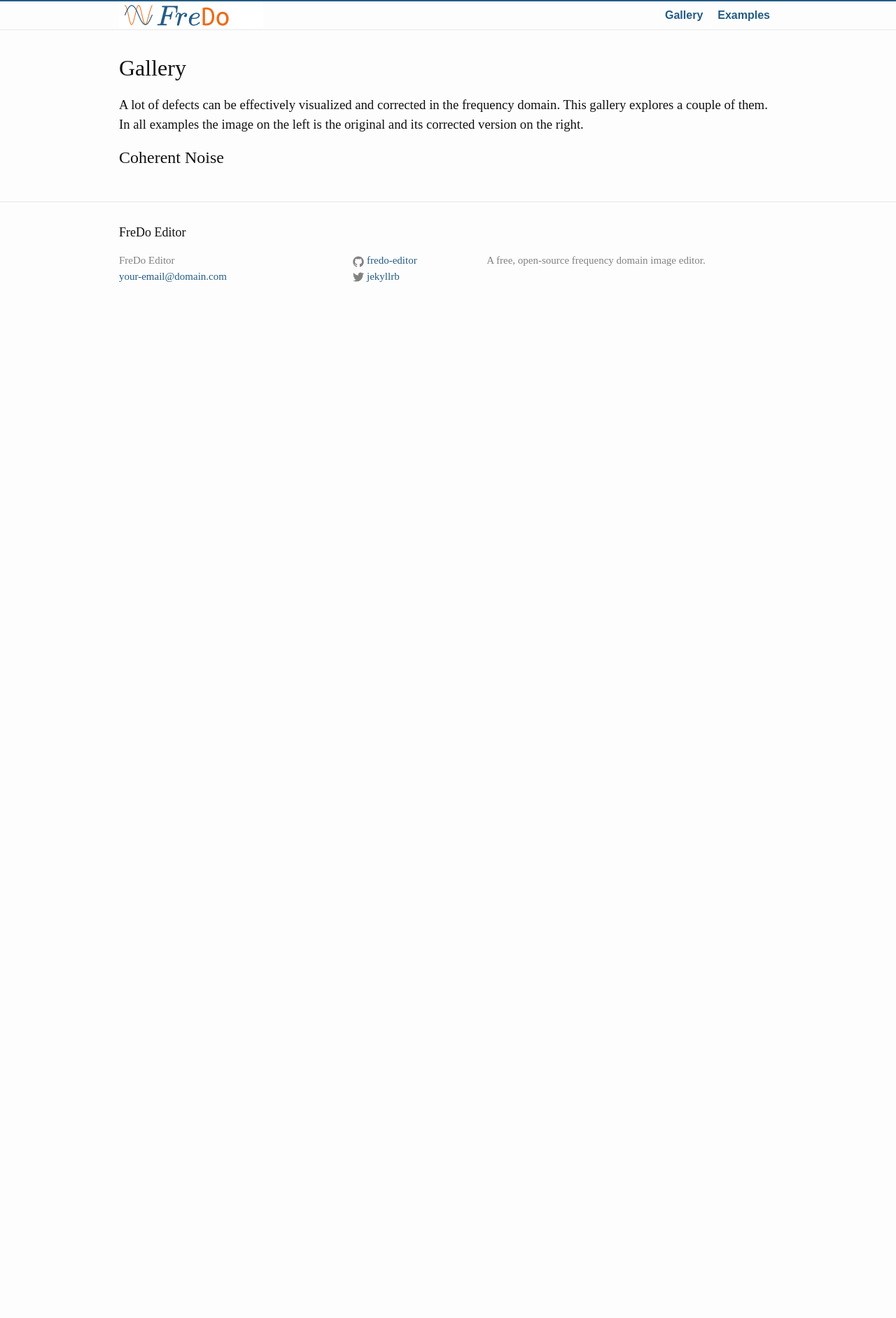
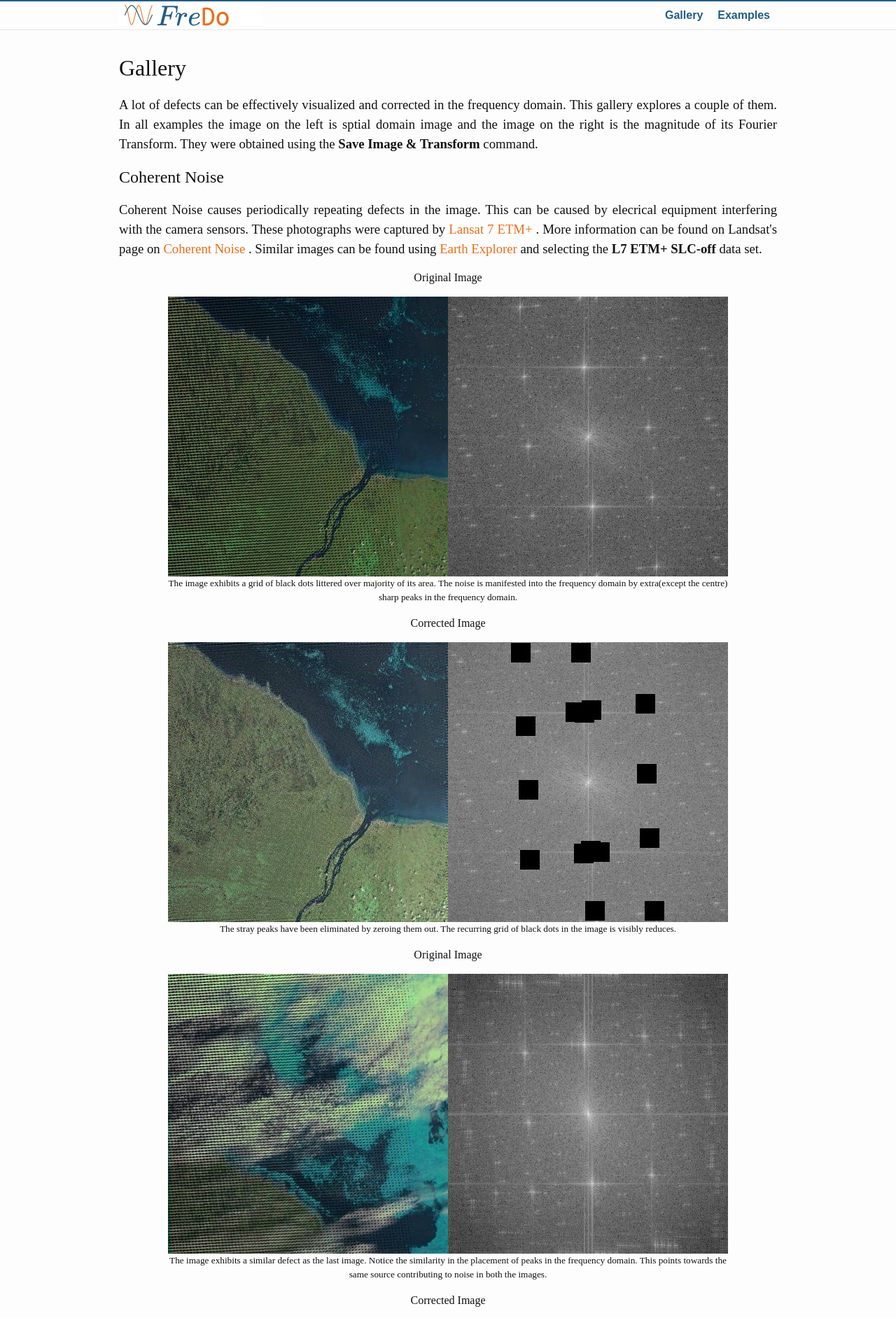
Before and after one commit to fredo-editor/fredo-editor.github.io, a Jekyll site: the page built from gallery.html, in a window 1280 px wide. Shown: the top 1884 px of the page at 70% size. Built offline with Jekyll 4.4.1, drawn with Linux system fonts in a browser that asks for light colours; some web fonts are replaced; before the commit the page ends 900 px from its top, so only the background shows below that; some of the changed text lies outside the part shown.

Commit message:
Added gallery with images

```diff
--- a/_sass/_base.scss
+++ b/_sass/_base.scss
@@ -91,11 +91,11 @@ h1, h2, h3, h4, h5, h6 {
  * Links
  */
 a {
-    color: $brand-color;
+    color: $brand-color2;
     text-decoration: none;
 
     &:visited {
-        color: darken($brand-color, 15%);
+        color: $brand-color;
     }
 
     &:hover {
--- a/_sass/_layout.scss
+++ b/_sass/_layout.scss
@@ -2,6 +2,8 @@
  * Site header
  */
 
+$bwidth:200px;
+$bmargin:20px;
 #bbox{
     a {
         color: $brand-color;
@@ -18,12 +20,24 @@
     a:hover{
         text-decoration: none;
     }
+}
 
+.img-centre{
+    display:block;
+    margin-left:auto;
+    margin-right:auto;
+}
 
+.caption{
+    text-align:center;
+    max-width:800px;
+    //width:800px;
+    margin-left:auto;
+    margin-right:auto;
 }
 .bold-button{
     color:#fff;
-    width:200px;
+    width:$bwidth;
     height:80px;
     display: inline-block;
 
@@ -37,19 +51,24 @@
     &:hover{
         background-color:$brand-color2;
     }
-    margin:20px;
+    margin:$bmargin;
 
 
 }
 
 .button-box{
-    margin:50px;
-    width:600px;
+    margin-top:50px;
+    width:3*$bwidth + 6*$bmargin + 10px;
+
     margin-left:auto;
     margin-right:auto;
 }
 .main-text{
     font-size:20px;
+    text-align:justify;
+}
+
+.gallery-text{
     text-align:justify;
 }
 .banner{
--- a/gallery.html
+++ b/gallery.html
@@ -4,14 +4,103 @@ title: Gallery
 permalink: /gallery/
 ---
 
-<div class="">
+<div class="gallery-text">
     <h1>Gallery</h1>
     <h3>
         A lot of defects can be effectively visualized and corrected in the frequency domain.
         This gallery explores a couple of them.
-        In all examples the image on the left is the original and its corrected version on the
-        right.
+        In all examples the image on the left is sptial domain image and the image on
+        the right is the magnitude of its Fourier Transform. They were obtained using the
+        <b> Save Image &amp; Transform </b> command.
 
     </h3>
     <h2> Coherent Noise </h2>
+    <h3>
+        Coherent Noise causes periodically repeating defects in the image. This can be
+        caused by elecrical equipment interfering with the camera sensors. These photographs
+        were captured by <a href="https://landsat.usgs.gov/science_L7_cpf.php"> Lansat 7
+        ETM+ </a>. More information can be found on Landsat's page on <a href="http://landsat.usgs.gov/science_an_cn.php" >
+        Coherent Noise </a>. Similar images can be found using <a href="http://earthexplorer.usgs.gov/" >
+        Earth Explorer</a> and selecting the <b> L7 ETM+ SLC-off </b> data set.
+    </h3>
+    <div class="caption"> <h4>
+        Original Image
+    </h4></div>
+    <img class="img-centre" src="/images/ex1_in.jpg" />
+    <div class="caption"> <h5>
+        The image exhibits a grid of black dots littered over majority of its area.
+        The noise is manifested into the frequency domain by extra(except the centre) sharp peaks in the
+        frequency domain.
+    </h5></div>
+
+    <div class="caption"> <h4>
+        Corrected Image
+    </h4></div>
+    <img class="img-centre" src="/images/ex1_out.jpg" />
+    <div class="caption"> <h5>
+        The stray peaks have been eliminated by zeroing them out. The recurring grid
+        of black dots in the image is visibly reduces.
+    </h5></div>
+
+    <div class="caption"> <h4>
+        Original Image
+    </h4></div>
+    <img class="img-centre" src="/images/ex2_in.jpg" />
+    <div class="caption"> <h5>
+        The image exhibits a similar defect as the last image. Notice the similarity
+        in the placement of peaks in the frequency domain. This points towards
+        the same source contributing to noise in both the images.
+    </h5></div>
+
+    <div class="caption"> <h4>
+        Corrected Image
+    </h4></div>
+    <img class="img-centre" src="/images/ex2_out.jpg" />
+    <div class="caption"> <h5>
+        Image corrected by zeroing out stray peaks.
+    </h5></div>
+
+    <h2> Moiré Pattern </h2>
+    <a href="https://en.wikipedia.org/wiki/Moir%C3%A9_pattern">Moiré Patterns</a>
+    are observed in a variety of places, on of them is on printed media. It is usually
+    the result of haltone screens of insufficient density used during printing.
+    The following 2 examples, attempt to correct Moiré patterns seen in scanned photographs.
+
+    <div class="caption"> <h4>
+        Original Image
+    </h4></div>
+    <img class="img-centre" src="/images/ex3_in.jpg" />
+    <div class="caption"> <h5>
+        The Moiré pattern on the image is clearly visible. The corresponding artifacts
+        on the frequency domain image are the peaks observed in a circle around
+        the centre.
+    </h5></div>
+
+    <div class="caption"> <h4>
+        Corrected Image
+    </h4></div>
+    <img class="img-centre" src="/images/ex3_out.jpg" />
+    <div class="caption"> <h5>
+        Zeroing out the peaks visibly reduces the Moiré pattern. This could also
+        be achieved with a band reject filter.
+    </h5></div>
+
+    <div class="caption"> <h4>
+        Original Image
+    </h4></div>
+    <img class="img-centre" src="/images/ex4_in.jpg" />
+    <div class="caption"> <h5>
+        The Moiré pattern is evident on the face of the cartoon. Since the image
+        was scanned from the same magazine as the last one, the position of peaks
+        in the frequncy domain is similar
+    </h5></div>
+
+    <div class="caption"> <h4>
+        Corrected Image
+    </h4></div>
+    <img class="img-centre" src="/images/ex4_out.jpg" />
+    <div class="caption"> <h5>
+        Correction is done in a similar manner as the last image.
+    </h5></div>
+
 </div>
```
Also changed, not shown: index.html (+6 -1 lines), images/ex1_in.jpg (added), images/ex1_out.jpg (added), images/ex2_in.jpg (added), images/ex2_out.jpg (added), images/ex3_in.jpg (added), images/ex3_out.jpg (added), images/ex4_in.jpg (added), images/ex4_out.jpg (added).
